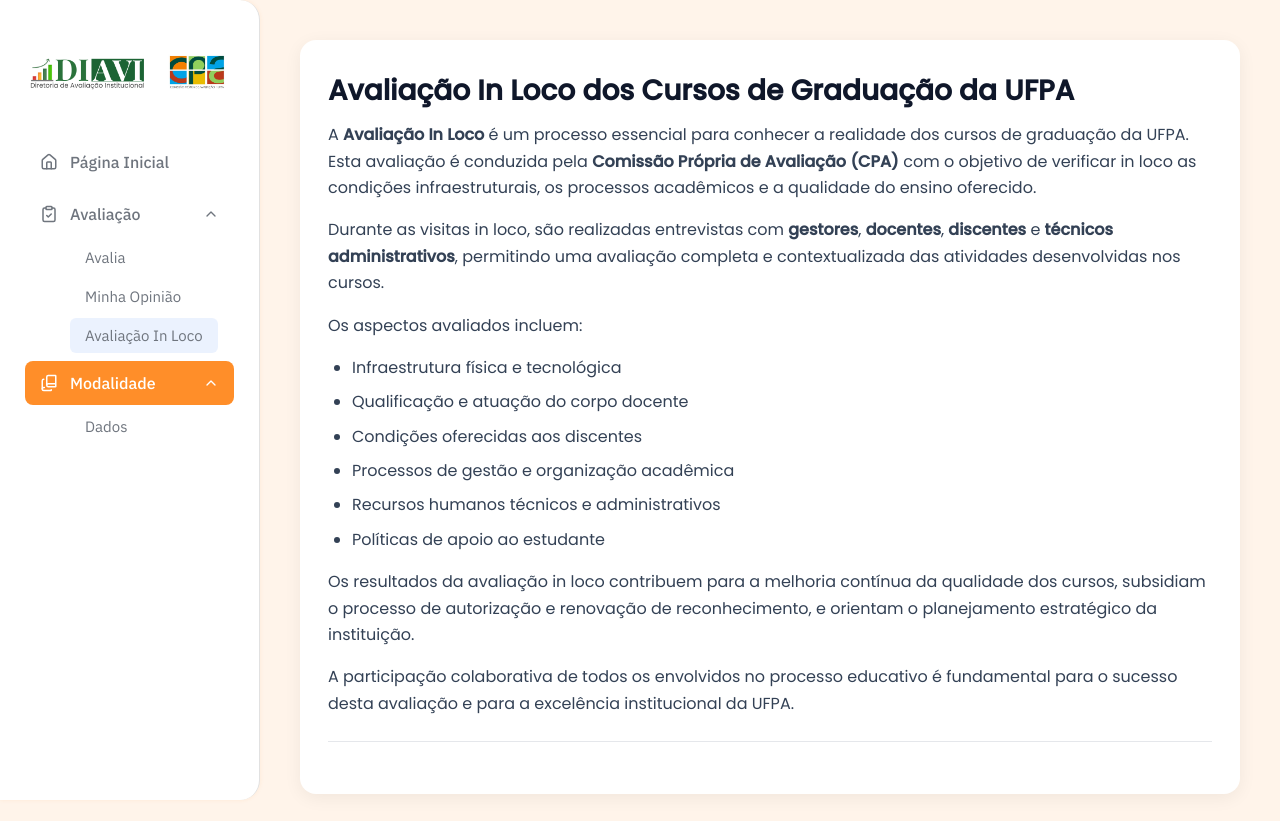
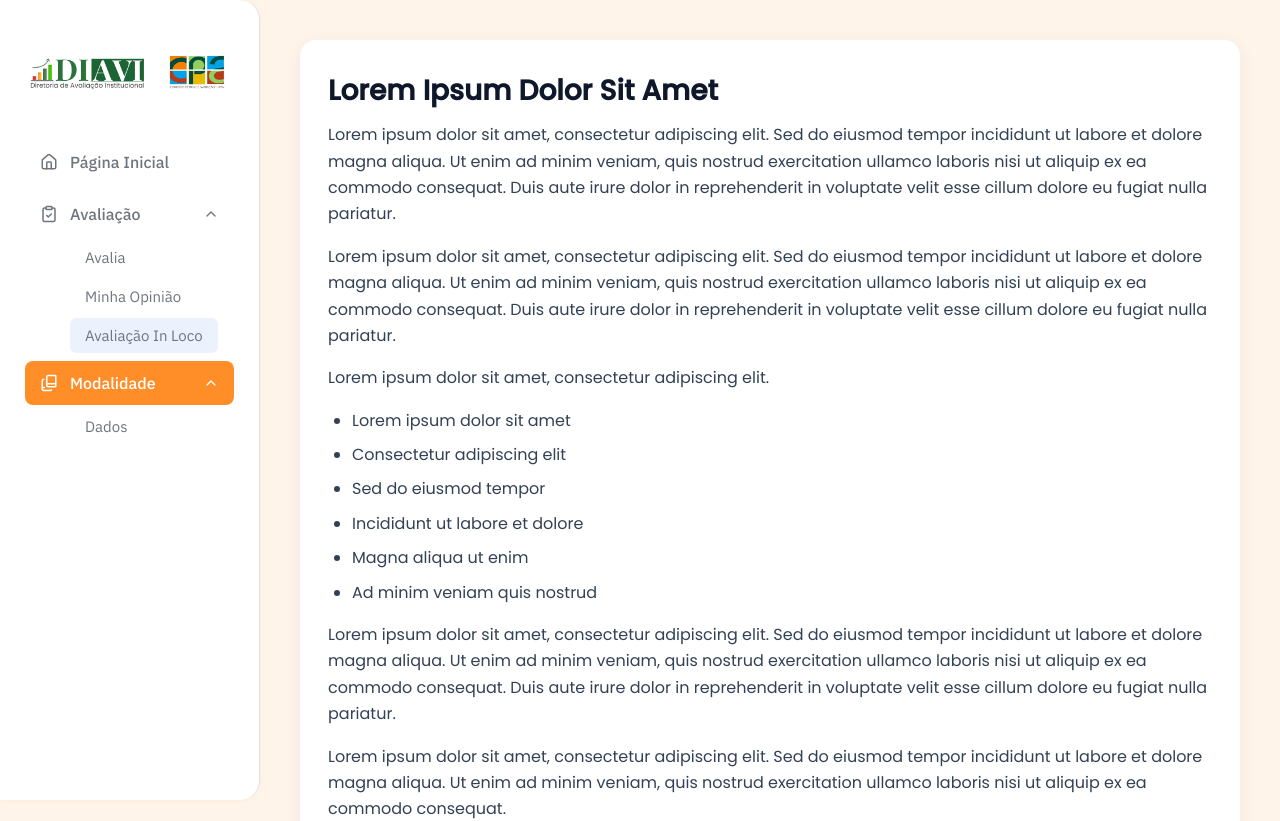
Before and after one commit to sayydaviid/RepositorioDaDiavi, a Next.js app: page /avaliacao/avaliacaoInLoco in a window 1280 px wide. Shown: the top 821 px of the page. Built offline with nearby package versions, Linux system fonts and the light colour scheme.

Commit message:
loremipsu

```diff
--- a/src/app/avaliacao/avaliacaoInLoco/page.js
+++ b/src/app/avaliacao/avaliacaoInLoco/page.js
@@ -6,42 +6,49 @@ export default function AvaliacaoInLocoPage() {
     <div className={`${styles.mainContent} inloco-page-container`}>
       <section className="inloco-info-card">
         <h1 className="inloco-title">
-          Avaliação In Loco dos Cursos de Graduação da UFPA
+          Lorem Ipsum Dolor Sit Amet
         </h1>
 
         <p className="inloco-paragraph">
-          A <strong>Avaliação In Loco</strong> é um processo essencial para conhecer a realidade dos cursos de graduação da UFPA.
-          Esta avaliação é conduzida pela <strong>Comissão Própria de Avaliação (CPA)</strong> com o objetivo de verificar
-          in loco as condições infraestruturais, os processos acadêmicos e a qualidade do ensino oferecido.
+          Lorem ipsum dolor sit amet, consectetur adipiscing elit. Sed do eiusmod tempor incididunt ut labore et dolore magna aliqua.
+          Ut enim ad minim veniam, quis nostrud exercitation ullamco laboris nisi ut aliquip ex ea commodo consequat.
+          Duis aute irure dolor in reprehenderit in voluptate velit esse cillum dolore eu fugiat nulla pariatur.
         </p>
 
         <p className="inloco-paragraph">
-          Durante as visitas in loco, são realizadas entrevistas com <strong>gestores</strong>, <strong>docentes</strong>,
-          <strong> discentes</strong> e <strong>técnicos administrativos</strong>, permitindo uma avaliação completa e contextualizada
-          das atividades desenvolvidas nos cursos.
+          Lorem ipsum dolor sit amet, consectetur adipiscing elit. Sed do eiusmod tempor incididunt ut labore et dolore magna aliqua.
+          Ut enim ad minim veniam, quis nostrud exercitation ullamco laboris nisi ut aliquip ex ea commodo consequat.
+          Duis aute irure dolor in reprehenderit in voluptate velit esse cillum dolore eu fugiat nulla pariatur.
         </p>
 
         <p className="inloco-paragraph">
-          Os aspectos avaliados incluem:
+          Lorem ipsum dolor sit amet, consectetur adipiscing elit.
         </p>
 
         <ul className="inloco-list">
-          <li className="inloco-list-item">Infraestrutura física e tecnológica</li>
-          <li className="inloco-list-item">Qualificação e atuação do corpo docente</li>
-          <li className="inloco-list-item">Condições oferecidas aos discentes</li>
-          <li className="inloco-list-item">Processos de gestão e organização acadêmica</li>
-          <li className="inloco-list-item">Recursos humanos técnicos e administrativos</li>
-          <li className="inloco-list-item">Políticas de apoio ao estudante</li>
+          <li className="inloco-list-item">Lorem ipsum dolor sit amet</li>
+          <li className="inloco-list-item">Consectetur adipiscing elit</li>
+          <li className="inloco-list-item">Sed do eiusmod tempor</li>
+          <li className="inloco-list-item">Incididunt ut labore et dolore</li>
+          <li className="inloco-list-item">Magna aliqua ut enim</li>
+          <li className="inloco-list-item">Ad minim veniam quis nostrud</li>
         </ul>
 
         <p className="inloco-paragraph">
-          Os resultados da avaliação in loco contribuem para a melhoria contínua da qualidade dos cursos, subsidiam
-          o processo de autorização e renovação de reconhecimento, e orientam o planejamento estratégico da instituição.
+          Lorem ipsum dolor sit amet, consectetur adipiscing elit. Sed do eiusmod tempor incididunt ut labore et dolore magna aliqua.
+          Ut enim ad minim veniam, quis nostrud exercitation ullamco laboris nisi ut aliquip ex ea commodo consequat.
+          Duis aute irure dolor in reprehenderit in voluptate velit esse cillum dolore eu fugiat nulla pariatur.
         </p>
 
         <p className="inloco-paragraph inloco-paragraph-last">
-          A participação colaborativa de todos os envolvidos no processo educativo é fundamental para o sucesso
-          desta avaliação e para a excelência institucional da UFPA.
+          Lorem ipsum dolor sit amet, consectetur adipiscing elit. Sed do eiusmod tempor incididunt ut labore et dolore magna aliqua.
+          Ut enim ad minim veniam, quis nostrud exercitation ullamco laboris nisi ut aliquip ex ea commodo consequat.
+        </p>
+
+        <p className="inloco-paragraph">
+          Lorem ipsum dolor sit amet, consectetur adipiscing elit. Sed do eiusmod tempor incididunt ut labore et dolore magna aliqua.
+          Ut enim ad minim veniam, quis nostrud exercitation ullamco laboris nisi ut aliquip ex ea commodo consequat. Duis aute irure
+          dolor in reprehenderit in voluptate velit esse cillum dolore eu fugiat nulla pariatur.
         </p>
 
         <hr className="inloco-divider" />
```
